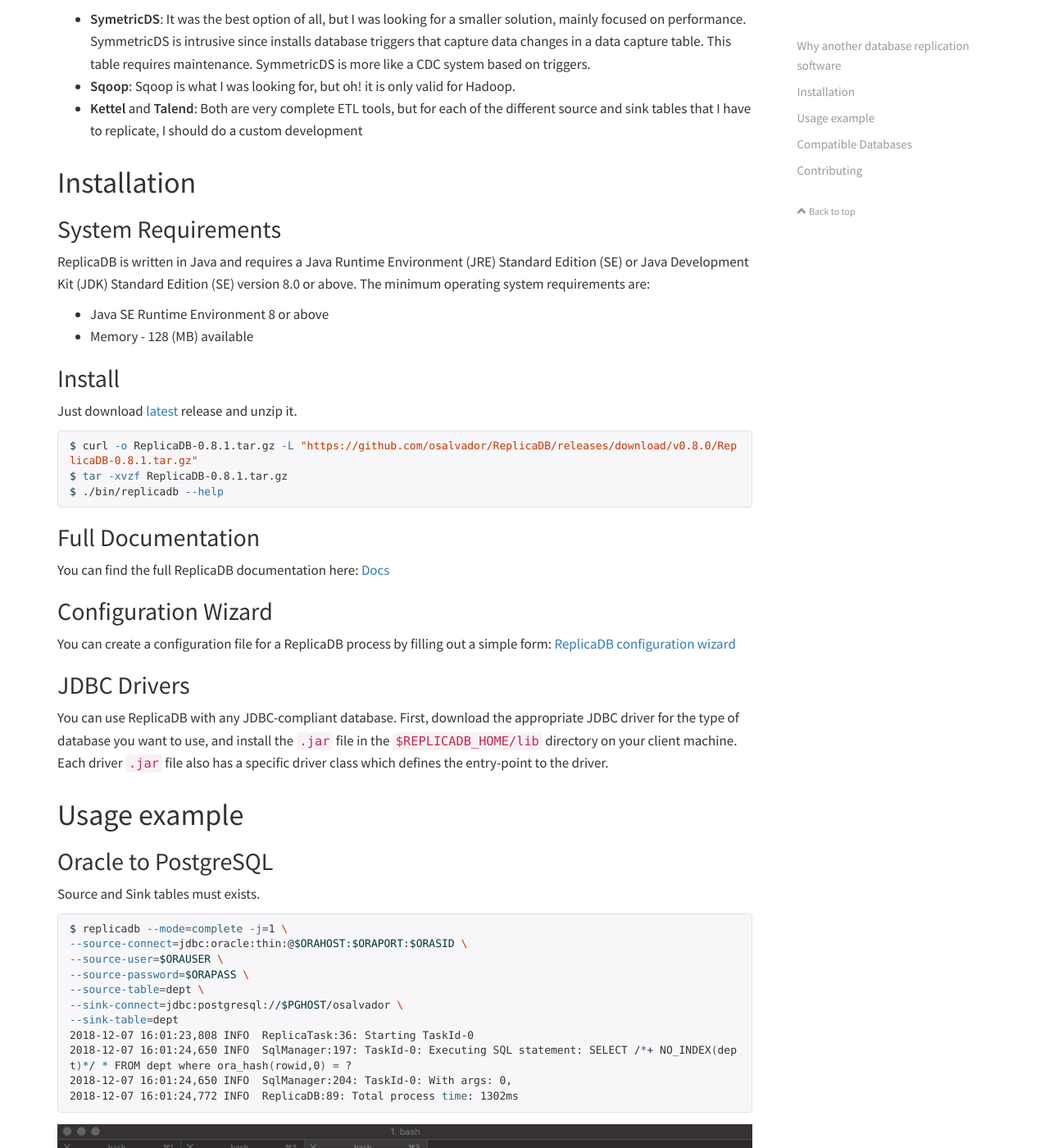
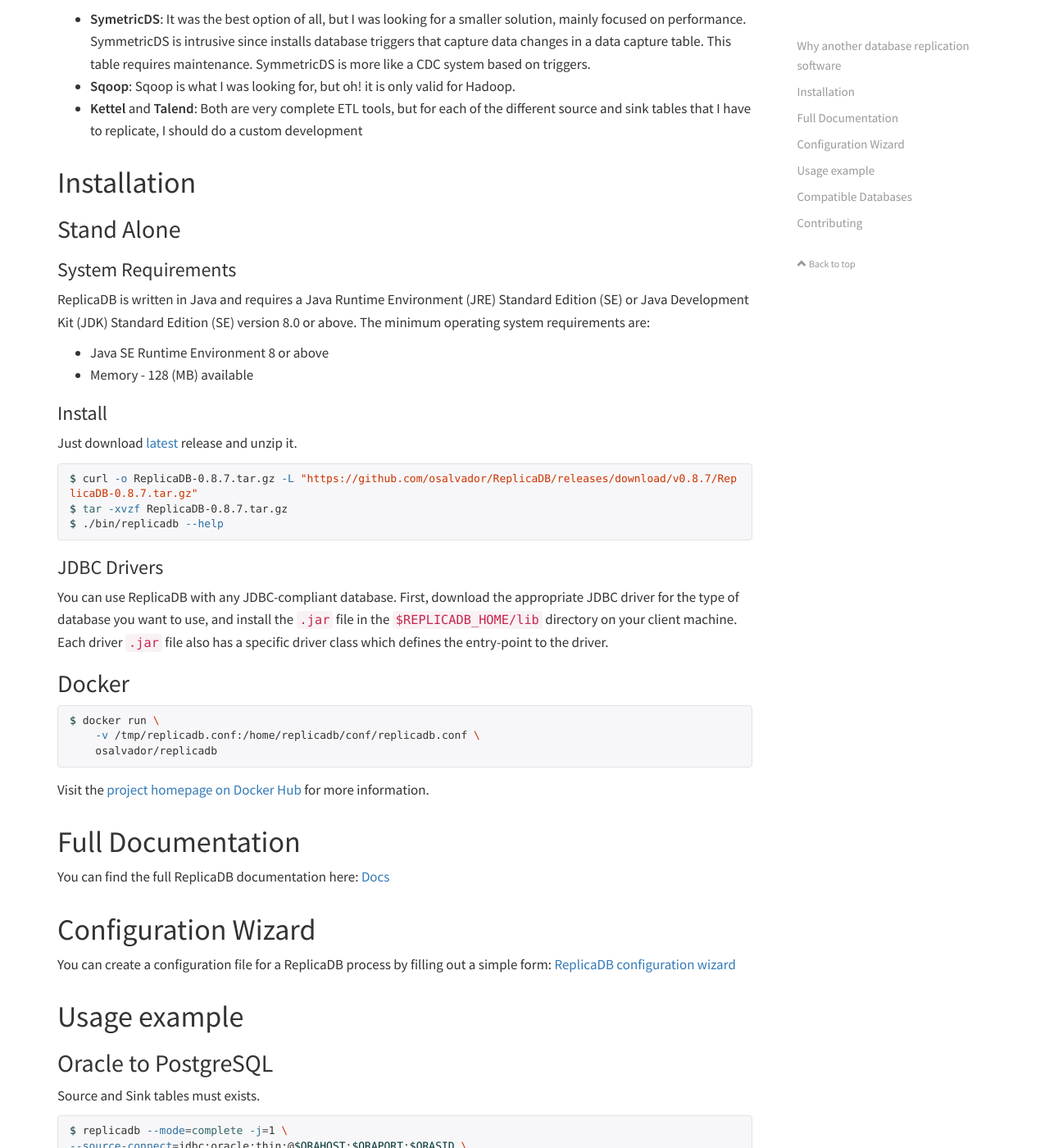
Before and after one commit to osalvador/ReplicaDB, a Jekyll site: the page built from index.md, in a window 1280 px wide and 1400 px high, scrolled down 1641 px. Shown: the whole window at 82% size. Built offline with Jekyll 4.4.1, drawn with Linux system fonts in a browser that asks for light colours; nearby versions of some CDN libraries; comment, search, counter and statistics services are not loaded.

Commit message:
Update index.md

````diff
--- a/index.md
+++ b/index.md
@@ -3,7 +3,10 @@
 homepage: true
 ---
 
-[![Build Status](https://travis-ci.org/osalvador/ReplicaDB.svg?branch=master)](https://travis-ci.org/osalvador/ReplicaDB) [![GitHub license](https://img.shields.io/github/license/osalvador/ReplicaDB.svg)](https://github.com/osalvador/ReplicaDB/blob/master/LICENSE) [![Twitter](https://img.shields.io/twitter/url/https/github.com/osalvador/ReplicaDB.svg?style=social)](https://twitter.com/intent/tweet?text=Wow:&url=https%3A%2F%2Fgithub.com%2Fosalvador%2FReplicaDB)
+<img src="https://img.shields.io/github/license/osalvador/replicadb?style=for-the-badge" alt="License"> <img src="https://img.shields.io/github/v/release/osalvador/replicadb?style=for-the-badge"  alt="Last Version"> <img src="https://img.shields.io/travis/osalvador/replicadb?style=for-the-badge&logo=travis" alt="Main">
+<img src="https://img.shields.io/docker/pulls/osalvador/replicadb.svg?style=for-the-badge&logo=docker" alt="Docker Pull">
+<img src="https://img.shields.io/github/downloads/osalvador/replicadb/total?style=for-the-badge&logo=github" alt="Github Downloads">
+<img src="https://img.shields.io/github/stars/osalvador/replicadb.svg?style=for-the-badge&logo=github" alt="Github Start">
 
 ![replicadb-logo](https://raw.githubusercontent.com/osalvador/ReplicaDB/gh-pages/docs/media/replicadb-logo.png){:class="img-responsive center-block"}
 
@@ -44,36 +47,46 @@
 
 # Installation
 
-## System Requirements
+## Stand Alone
+
+### System Requirements
 
 ReplicaDB is written in Java and requires a Java Runtime Environment (JRE) Standard Edition (SE) or Java Development Kit (JDK) Standard Edition (SE) version 8.0 or above. The minimum operating system requirements are:
 
 *   Java SE Runtime Environment 8 or above
 *   Memory - 128 (MB) available
 
-## Install
+### Install
 
 Just download [latest](https://github.com/osalvador/ReplicaDB/releases) release and unzip it.
 
 ```bash
-$ curl -o ReplicaDB-0.8.1.tar.gz -L "https://github.com/osalvador/ReplicaDB/releases/download/v0.8.0/ReplicaDB-0.8.1.tar.gz"
-$ tar -xvzf ReplicaDB-0.8.1.tar.gz
+$ curl -o ReplicaDB-0.8.7.tar.gz -L "https://github.com/osalvador/ReplicaDB/releases/download/v0.8.7/ReplicaDB-0.8.7.tar.gz"
+$ tar -xvzf ReplicaDB-0.8.7.tar.gz
 $ ./bin/replicadb --help
 ```
 
+### JDBC Drivers
 
-## Full Documentation
+You can use ReplicaDB with any JDBC-compliant database. First, download the appropriate JDBC driver for the type of database you want to use, and install the `.jar` file in the `$REPLICADB_HOME/lib` directory on your client machine. Each driver `.jar` file also has a specific driver class which defines the entry-point to the driver.
+
+## Docker
+
+```bash
+$ docker run \
+    -v /tmp/replicadb.conf:/home/replicadb/conf/replicadb.conf \
+    osalvador/replicadb
+```
+
+Visit the [project homepage on Docker Hub](https://hub.docker.com/r/osalvador/replicadb) for more information.
+
+# Full Documentation
 
 You can find the full ReplicaDB documentation here: [Docs](https://osalvador.github.io/ReplicaDB/docs/docs.html)
 
-## Configuration Wizard
+# Configuration Wizard
 
 You can create a configuration file for a ReplicaDB process by filling out a simple form: [ReplicaDB configuration wizard](https://osalvador.github.io/ReplicaDB/wizard/index.html)
-
-## JDBC Drivers
-
-You can use ReplicaDB with any JDBC-compliant database. First, download the appropriate JDBC driver for the type of database you want to use, and install the `.jar` file in the `$REPLICADB_HOME/lib` directory on your client machine. Each driver `.jar` file also has a specific driver class which defines the entry-point to the driver.
-
 
 # Usage example
 
````
